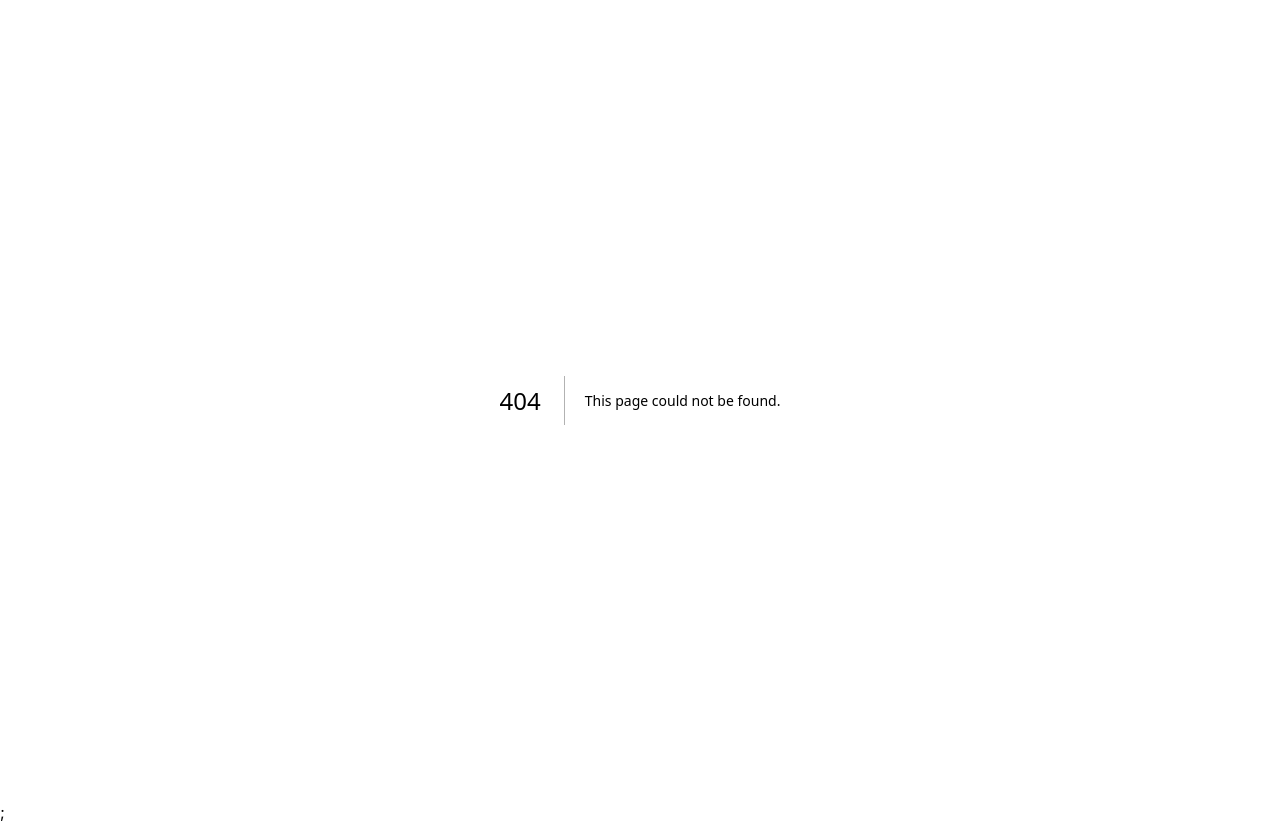
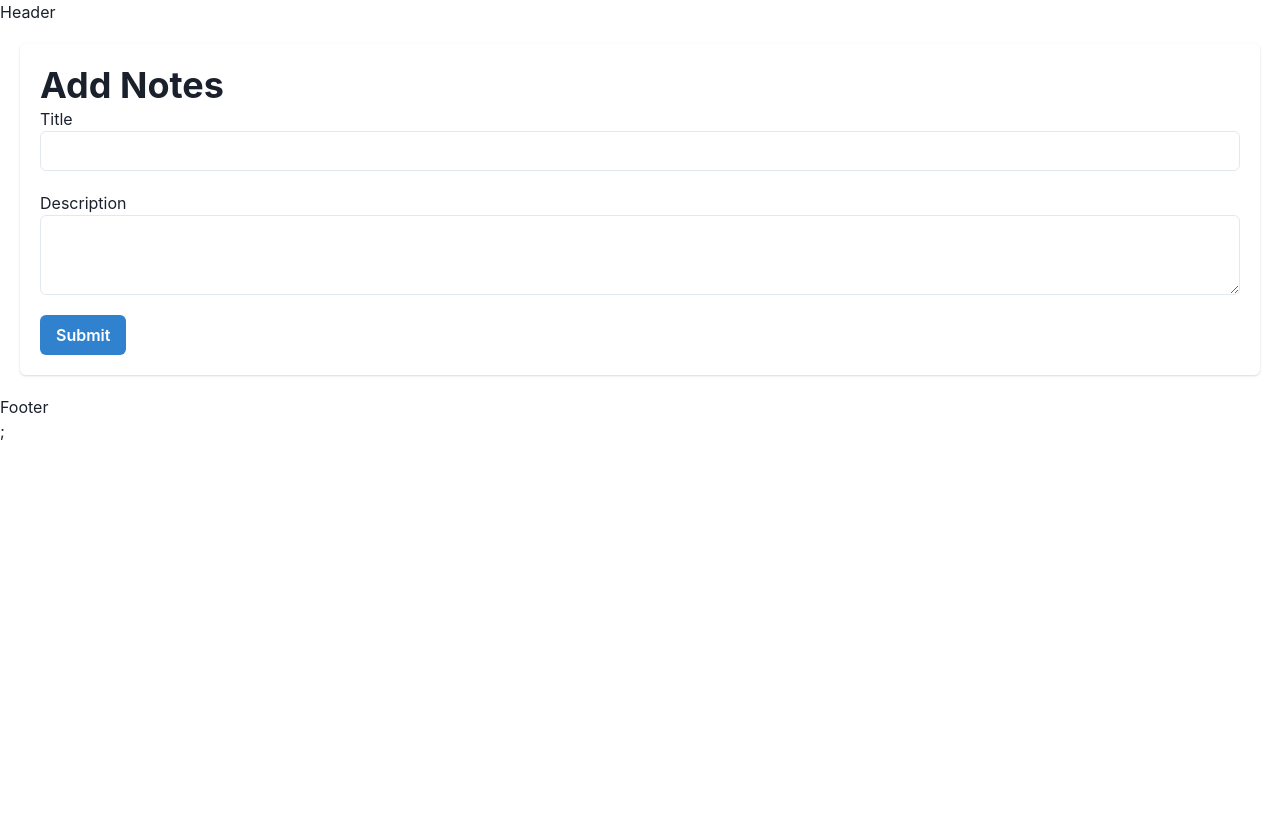
Before and after one commit to blackpysc/quiz-minggu3, a Next.js app: page /notes/add in a window 1280 px wide. Before the commit this address had no page. After the commit the page ends 800 px from the top, so only its background shows below. Built offline with nearby package versions, Linux system fonts and the light colour scheme.

Commit message:
tugas-hari-ke12

```diff
--- a/pages/notes.js
+++ /dev/null
@@ -1,66 +0,0 @@
-import Layout from "@/layout";
-import {
-  Flex,
-  Grid,
-  GridItem,
-  Heading,
-  Text,
-  Card,
-  CardBody,
-  CardHeader,
-  CardFooter,
-  Button,
-} from "@chakra-ui/react";
-import { useEffect, useState } from "react";
-
-export default function Notes() {
-  const [notes, setNotes] = useState();
-
-  useEffect(() => {
-    async function fetchData() {
-      const res = await fetch(
-        "https://paace-f178cafcae7b.nevacloud.io/api/notes"
-      );
-      const listNotes = await res.json();
-      setNotes(listNotes);
-    }
-    fetchData();
-  }, []);
-
-  return (
-    <>
-      <Layout metaTitle="asdasd">
-        <Flex>
-          <Grid templateColumns="repeat(3, 1fr)" gap={4}>
-            {notes?.data?.map((item) => (
-              <GridItem>
-                <Card>
-                  <CardHeader>
-                    <Heading>{item?.title}</Heading>
-                    <CardBody>
-                      <Text>{item?.description}</Text>
-                    </CardBody>
-                  </CardHeader>
-                  <CardFooter>
-                    <Button flex="1" variant="ghost" colorScheme="blue">
-                      Edit
-                    </Button>
-                    <Button flex="1" variant="ghost" colorScheme="red">
-                      Delete
-                    </Button>
-                  </CardFooter>
-                </Card>
-              </GridItem>
-            ))}
-          </Grid>
-        </Flex>
-      </Layout>
-    </>
-  );
-}
-
-// // export async function getStaticProps() {
-//   const res = await fetch("https://paace-f178cafcae7b.nevacloud.io/api/notes");
-//   const notes = await res.json();
-//   return { props: { notes } };
-// }
--- /dev/null
+++ b/pages/notes/add.js
@@ -0,0 +1,74 @@
+import dynamic from "next/dynamic";
+import {
+  Grid,
+  GridItem,
+  Card,
+  Heading,
+  Text,
+  Button,
+  Input,
+  Textarea,
+} from "@chakra-ui/react";
+import { useRouter } from "next/router";
+import { useState } from "react";
+
+const LayoutComponent = dynamic(() => import("@/layout"));
+
+export default function AddNotes() {
+  const router = useRouter();
+  const [notes, setNotes] = useState({
+    title: "",
+    description: "",
+  });
+
+  const HandleSubmit = async () => {
+    try {
+      const result = await (
+        await fetch("https://paace-f178cafcae7b.nevacloud.io/api/notes", {
+          method: "POST",
+          headers: {
+            "Content-Type": "application/json",
+          },
+          body: JSON.stringify(notes),
+        })
+      ).json();
+      if (result?.success) {
+        router.push("/notes");
+      }
+    } catch (error) {}
+  };
+
+  return (
+    <>
+      <LayoutComponent metaTitle="Notes">
+        <Card margin="5" padding="5">
+          <Heading>Add Notes</Heading>
+          <Grid gap="5">
+            <GridItem>
+              <Text>Title</Text>
+              <Input
+                type="text"
+                onChange={(event) =>
+                  setNotes({ ...notes, title: event.target.value })
+                }
+              />
+            </GridItem>
+            <GridItem>
+              <Text>Description</Text>
+              <Textarea
+                onChange={(event) =>
+                  setNotes({ ...notes, description: event.target.value })
+                }
+              />
+            </GridItem>
+            <GridItem>
+              <Button onClick={() => HandleSubmit()} colorScheme="blue">
+                Submit
+              </Button>
+            </GridItem>
+          </Grid>
+        </Card>
+      </LayoutComponent>
+    </>
+  );
+}
--- /dev/null
+++ b/pages/notes/index.js
@@ -0,0 +1,86 @@
+import Layout from "@/layout";
+import {
+  Flex,
+  Grid,
+  GridItem,
+  Heading,
+  Text,
+  Card,
+  CardBody,
+  CardHeader,
+  CardFooter,
+  Button,
+  Box,
+} from "@chakra-ui/react";
+import { useRouter } from "next/router";
+import { useEffect, useState } from "react";
+
+export default function Notes() {
+  const [notes, setNotes] = useState();
+  const router = useRouter();
+
+  useEffect(() => {
+    async function fetchData() {
+      const listNotes = await (
+        await fetch("https://paace-f178cafcae7b.nevacloud.io/api/notes")
+      ).json();
+      setNotes(listNotes);
+    }
+    fetchData();
+  }, []);
+
+  return (
+    <>
+      <Layout metaTitle="asdasd">
+        <Box padding="5">
+          <Flex justifyContent="end">
+            <Button
+              colorScheme="green"
+              onClick={() => router.push("notes/add")}
+            >
+              add Notes
+            </Button>
+          </Flex>
+          <Flex>
+            <Grid templateColumns="repeat(3, 1fr)" gap={4}>
+              {notes?.data?.map((item) => (
+                <GridItem>
+                  <Card>
+                    <CardHeader>
+                      <Heading>{item?.title}</Heading>
+                      <CardBody>
+                        <Text>{item?.description}</Text>
+                      </CardBody>
+                    </CardHeader>
+                    <CardFooter justify="space-between" flexWrap="wrap">
+                      <Button
+                        flex="1"
+                        colorScheme="blue"
+                        onClick={() => router.push("/notes/edit")}
+                      >
+                        Edit
+                      </Button>
+                      <Button
+                        flex="1"
+                        colorScheme="red"
+                        onClick={() => router.push("/notes/delete")}
+                      >
+                        Delete
+                      </Button>
+                    </CardFooter>
+                  </Card>
+                </GridItem>
+              ))}
+            </Grid>
+          </Flex>
+        </Box>
+      </Layout>
+    </>
+  );
+}
+
+// // export async function getStaticProps() {
+//   const res = await fetch("https://paace-f178cafcae7b.nevacloud.io/api/notes");
+//   const notes = await res.json();
+//   return { props: { notes } };
+// }
```
Also changed, not shown: package.json (+13 -1 lines), pages/notes/[id].js (added), 1 other file (tests, documents, lock files or other folders).
